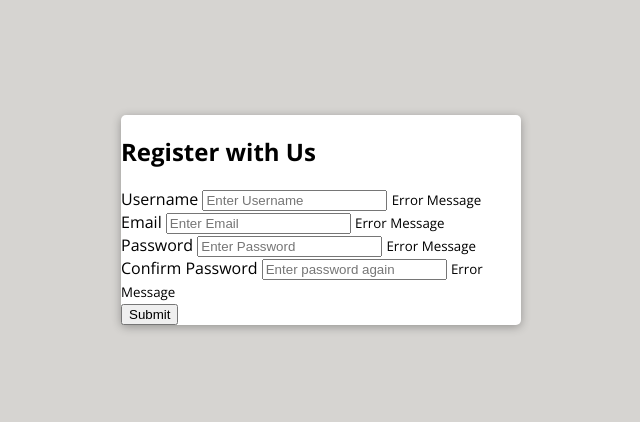
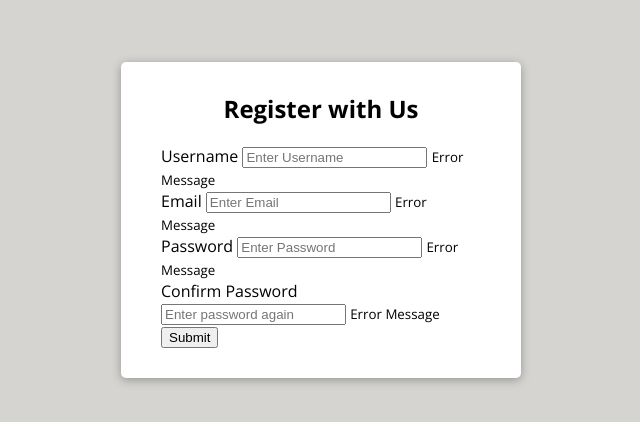
Before and after one commit to Ramona-Saintandre/BT-20vanillaJSproject, a plain HTML site: page Form-validator/index.html in a window 1280 px wide. Shown: the part 180-602 px from the top of the page, without its empty margins (319-959 px from the left). Drawn offline with nearby package versions, Linux system fonts and the light colour scheme.

Commit message:
padding to form, aligned h2

```diff
--- a/Form-validator/style.css
+++ b/Form-validator/style.css
@@ -20,3 +20,11 @@ body{
   box-shadow:0 2px 10px rgba(0,0,0,0.3) ;
   width: 400px;
   }
+
+  h2{
+    text-align:center ;
+    margin: 0 0 20px;
+  }
+  .form{
+    padding: 30px 40px;
+  }
```
